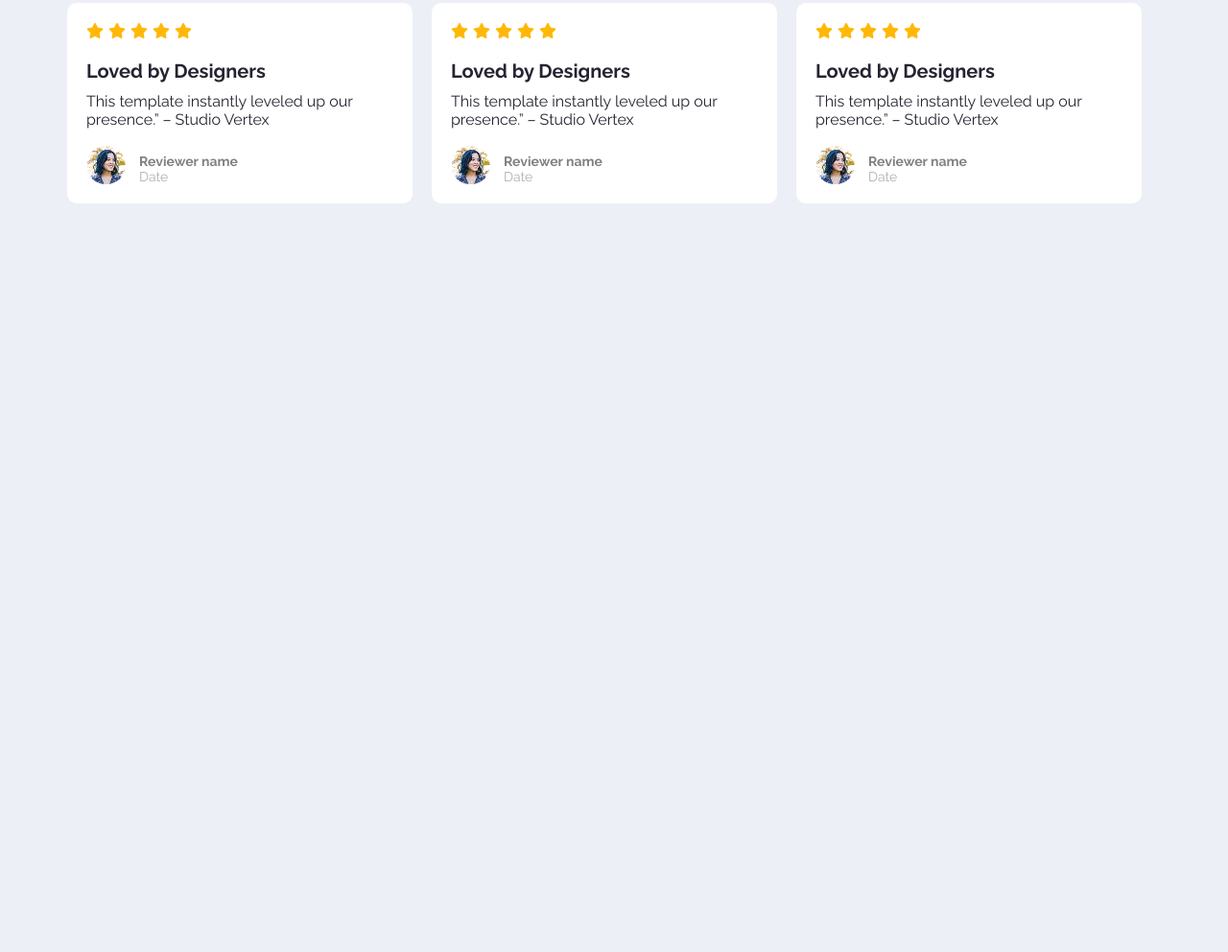
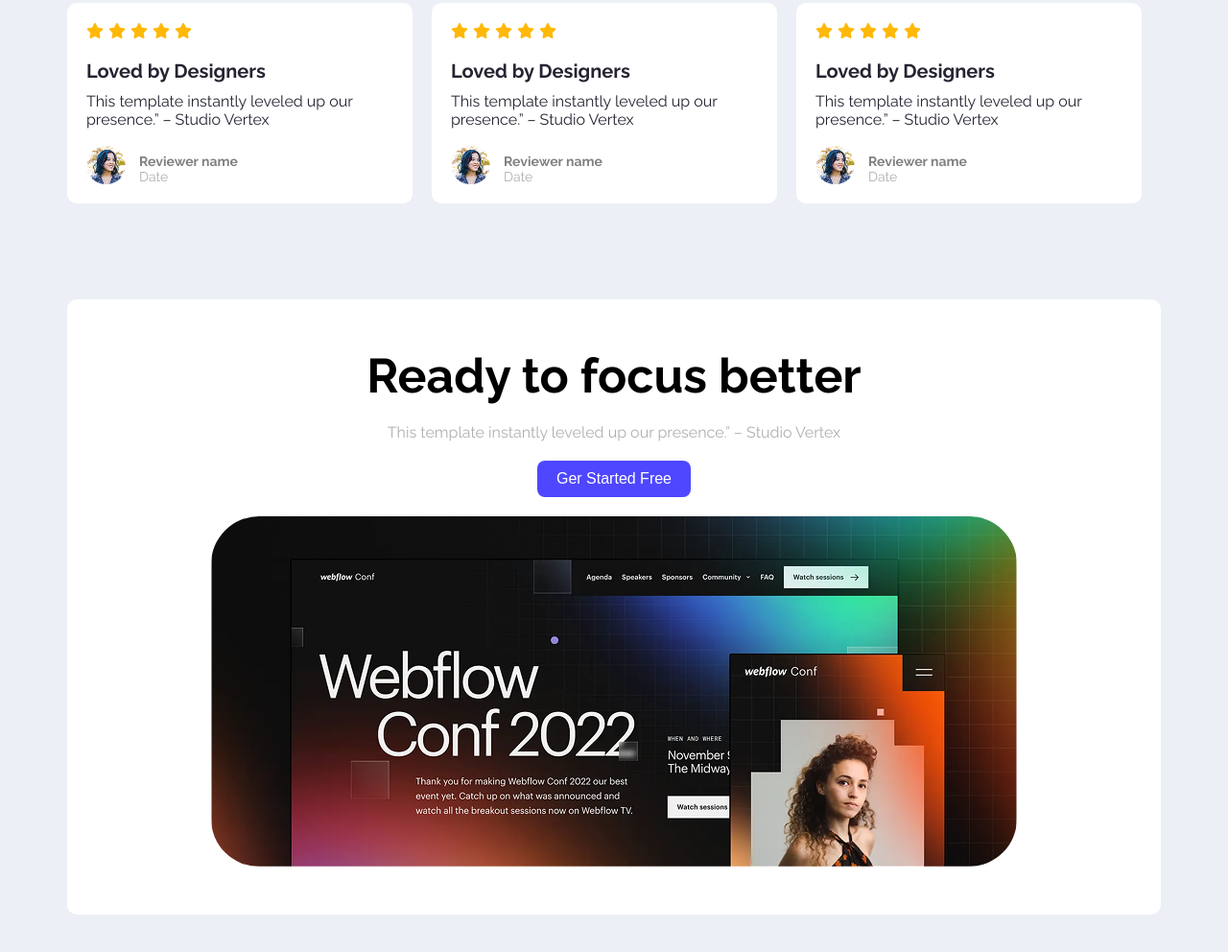
Before and after one commit to rmahmud249/webflow--agencies, a plain HTML site: page index.html in a window 1280 px wide. Shown: the part 1718-2710 px from the top of the page at 96% size. Before the commit the page ends 2060 px from the top, so only its background shows below. Drawn offline with Linux system fonts and the light colour scheme.

Commit message:
fourth commit

```diff
--- a/css/style.css
+++ b/css/style.css
@@ -167,7 +167,7 @@ img{
 /* ==============Productive User Part End====================== */
 /* ==============User Section Part Start======================= */
 .user-section {
-   padding-bottom: 80px;
+   padding-bottom: 50px;
 }
 .user-section .user-content .user-title h2{
     color: #252432;
@@ -228,3 +228,41 @@ img{
 }
 
 /* ==============User Section Part End========================= */
+.focus-section{
+    padding-bottom:80px;
+}
+.focus-section .focus-content{
+    padding: 50px 0px;
+    border-radius:10px;
+    text-align: center;
+    background-color: #FFFFFF;
+}
+.focus-section .focus-content .focus-title h2{
+    color:#000000;
+    font-size: 50px;
+    font-weight: 700;
+}
+.focus-section .focus-content .focus-title p{
+    color: #afafaf;
+    font-size: 16px;
+    font-weight:400;
+    padding: 20px 0px;
+}
+.focus-section .focus-content .focus-btn button{
+    color: #FFFFFF;
+    cursor: pointer;
+    border: none;
+    font-size: 16px;
+    padding:10px 20px;
+    margin-bottom: 20px;
+    border-radius:8px;
+    background-color: #4E47FF;
+    transition: all linear 0.2s;
+}
+.focus-section .focus-content .focus-btn button:hover{
+    transform: scale(1.08);
+    background-color: #cf0023;
+}
+.focus-section .focus-content .focus-img img{
+    border-radius: 50px;
+}
--- a/index.html
+++ b/index.html
@@ -162,6 +162,22 @@
         </div>
      </section>
      <!--================User Say Section End===================-->
+      <section class="focus-section">
+        <div class="wrapper">
+            <div class="focus-content">
+                <div class="focus-title">
+                    <h2>Ready to focus better</h2>
+                    <p>This template instantly leveled up our presence.” – Studio Vertex</p>
+                </div>
+                <div class="focus-btn">
+                    <button>Ger Started Free</button>
+                </div>
+                <div class="focus-img">
+                    <img src="images/wc-big.png" alt="wc-big">
+                </div>
+            </div>
+        </div>
+      </section>
     </main>
 </body>
 </html>
```
